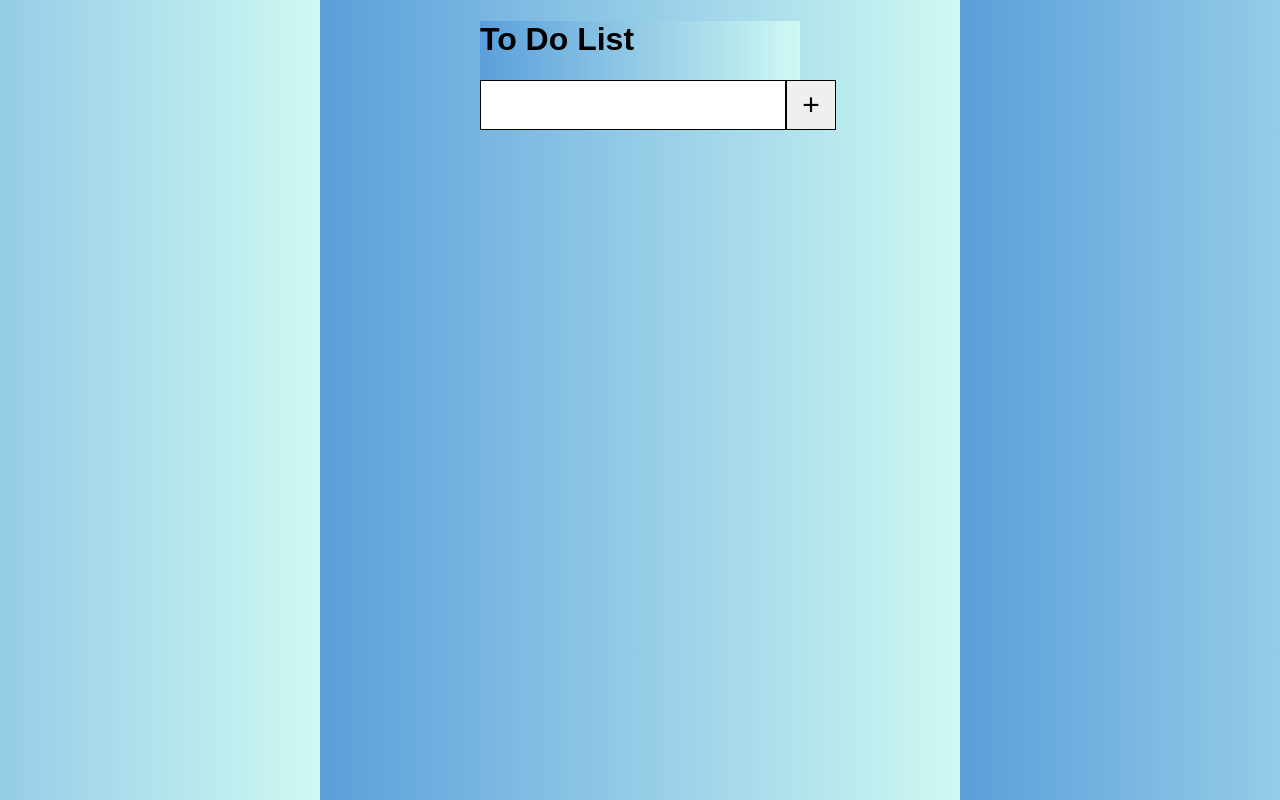
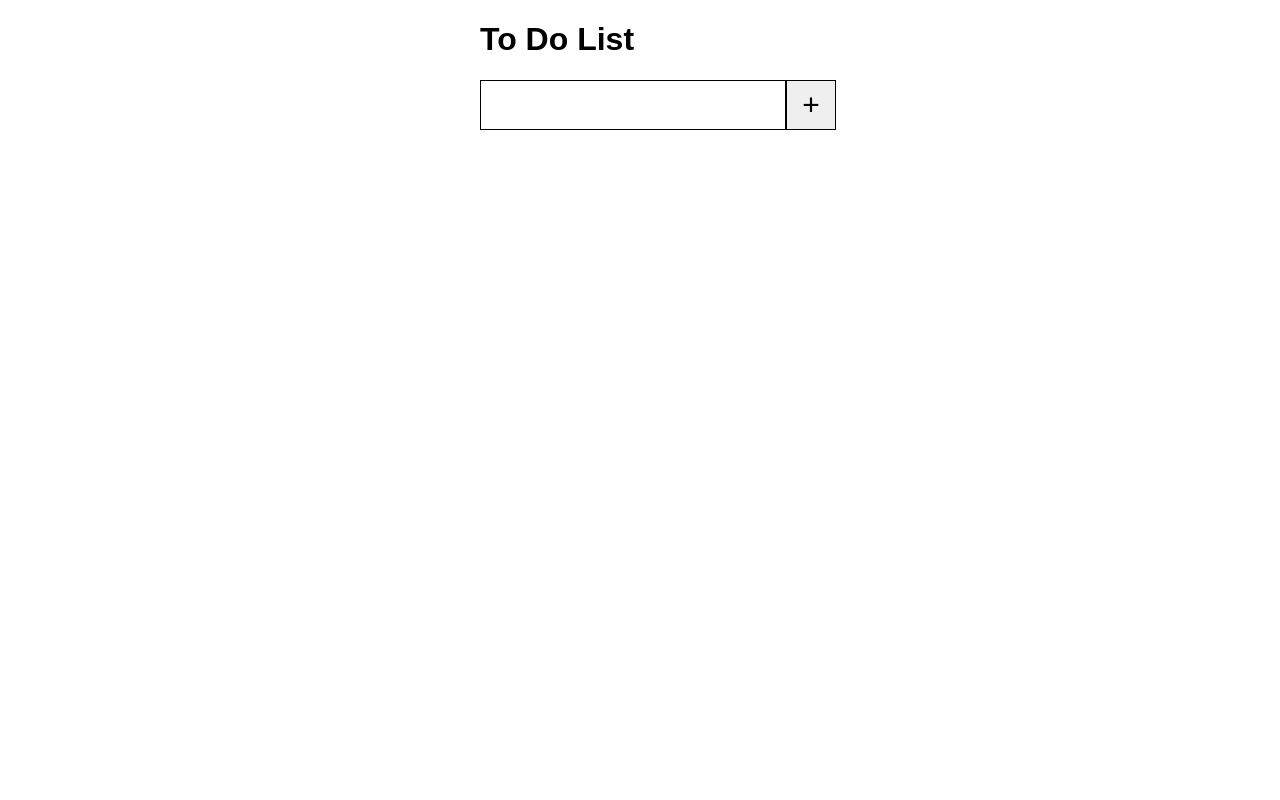
Before and after one commit to muhittinbaykal99/todo-list, a plain HTML site: page index.html in a window 1280 px wide. Drawn offline with Linux system fonts and the light colour scheme.

Commit message:
Update style.css

```diff
--- a/style.css
+++ b/style.css
@@ -1,5 +1,4 @@
 html, body {
-    background: linear-gradient(90deg, #5a9fdb, #cff9f2);
     width: 50%;
     margin: 0 auto;
     font-family: Arial, Helvetica, sans-serif;
```
